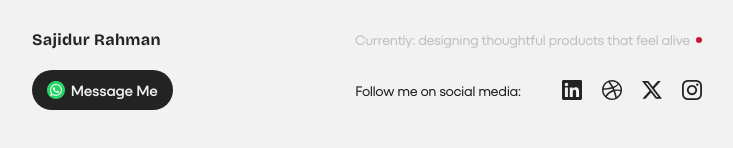
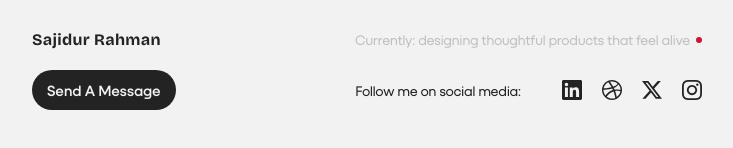
Before and after one commit to sajidur7/sajidurs_portfolio, a Next.js app: page / in a window 1280 px wide. Shown: the part 1693-1841 px from the top of the page, without its empty margins (273-1006 px from the left). Built offline with nearby package versions, Linux system fonts and the light colour scheme.

Commit message:
Drop the WhatsApp mark; label the button Send A Message
Text only now. Still opens https://wa.me/8801997631218 in a new tab, still
40px on the same pill.

Removes the icon asset, which nothing references any more.

Co-Authored-By: Claude Opus 5 <noreply@anthropic.com>

```diff
--- a/src/components/space/SiteFooter.tsx
+++ b/src/components/space/SiteFooter.tsx
@@ -31,26 +31,8 @@ export function SiteFooter() {
       />
 
       <div className="flex w-full flex-col items-start gap-[24px] sm:flex-row sm:items-center sm:justify-between sm:gap-0">
-        {/*
-          Figma node 33:119. Replaces the booking button here — the footer now
-          opens WhatsApp instead. The mark is the design's own two-tone brand
-          asset, so it needs no theming and reads on the pill in either mode.
-        */}
-        <MagneticButton
-          href={WHATSAPP_URL}
-          external
-          gap={6}
-          label="Message Me"
-          icon={
-            <img
-              src="/figma/icon-whatsapp.svg"
-              alt=""
-              width={18}
-              height={18}
-              className="block size-[18px] max-w-none"
-            />
-          }
-        />
+        {/* Text only — the label carries it, so no brand mark. */}
+        <MagneticButton href={WHATSAPP_URL} external label="Send A Message" />
 
         <div className="flex flex-wrap items-center gap-x-[41px] gap-y-[14px]">
           <p className="text-trim whitespace-nowrap font-body text-[14px] leading-normal text-ink sm:text-right">
```
Also changed, not shown: public/figma/icon-whatsapp.svg (deleted).
